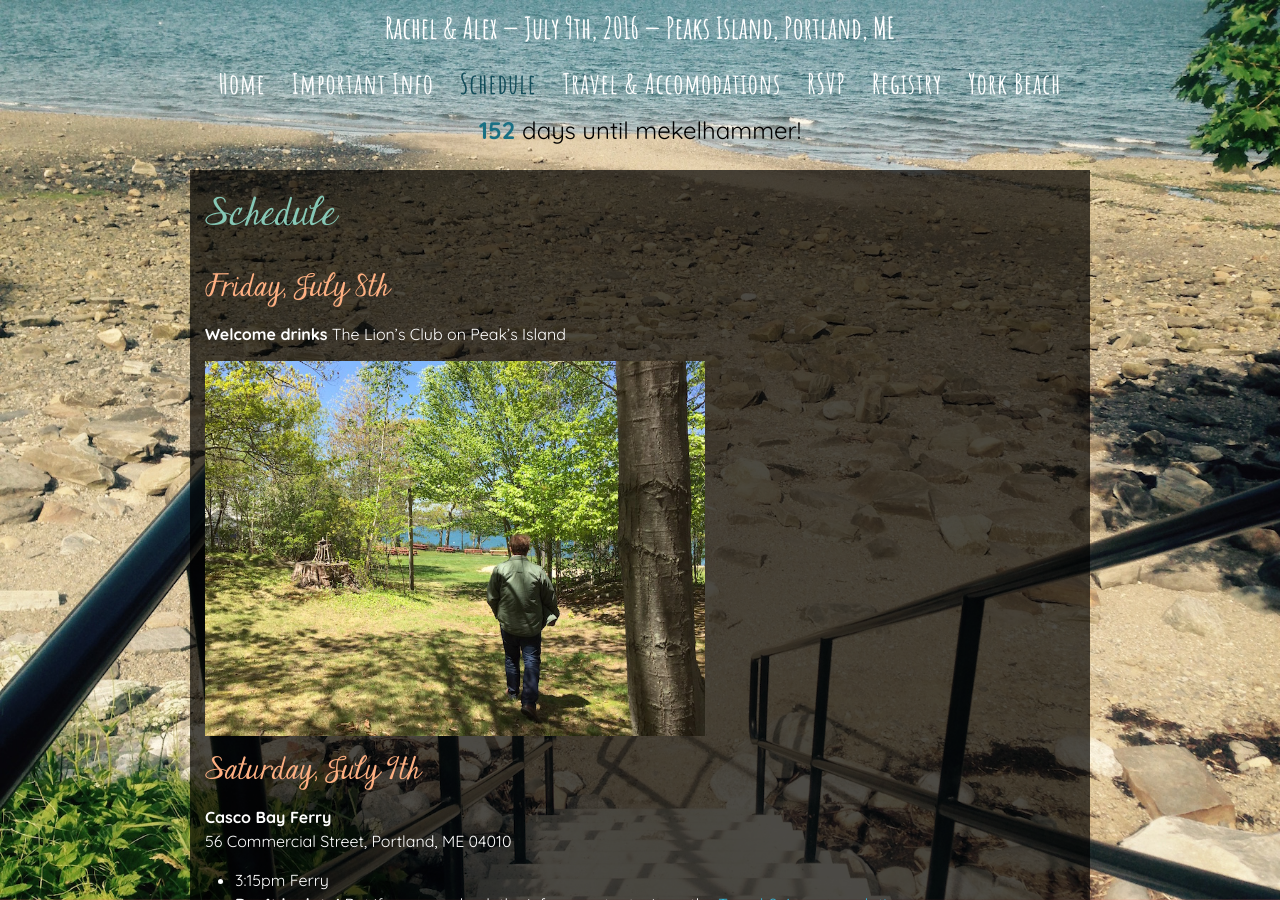
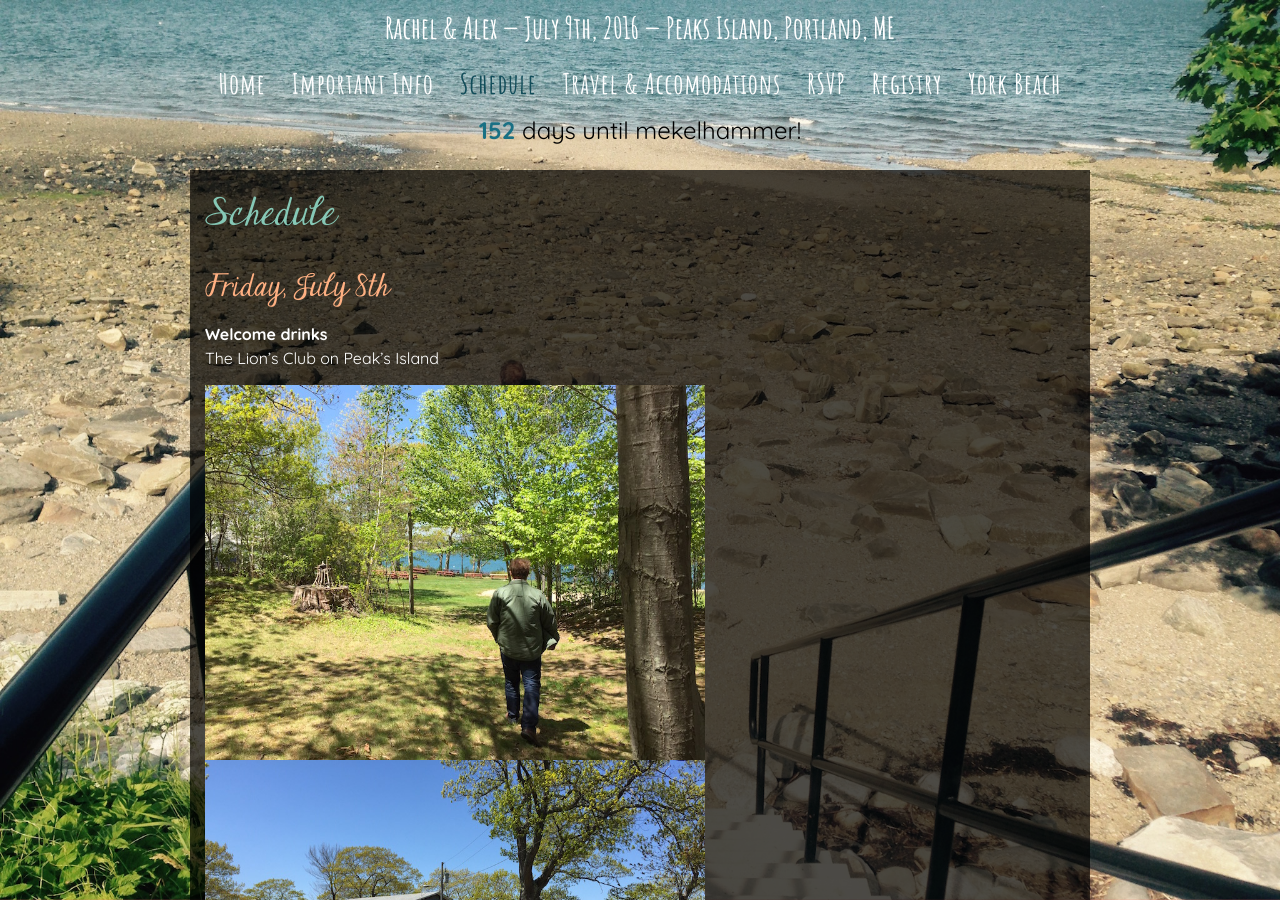
Before and after one commit to amekelburg/wedsite, a Jekyll site: the page built from 3-schedule.md, in a window 1280 px wide and 900 px high. Built offline with Jekyll 4.4.1, drawn with Linux system fonts in a browser that asks for light colours; some web fonts are replaced; comment, search, counter and statistics services are not loaded.

Commit message:
Update 3-schedule.md

```diff
--- a/3-schedule.md
+++ b/3-schedule.md
@@ -9,7 +9,7 @@
   **Welcome drinks**
 The Lion's Club on Peak's Island
 
-![lionsclub](/img/lions-club-2.JPG){:width="500px"}
+![lionsclub1](/img/lions-club-2.JPG){:width="500px"}![lionsclub2](/img/lions-club-1.JPG){:width="500px"}
 
 ### Saturday, July 9th
 
```
